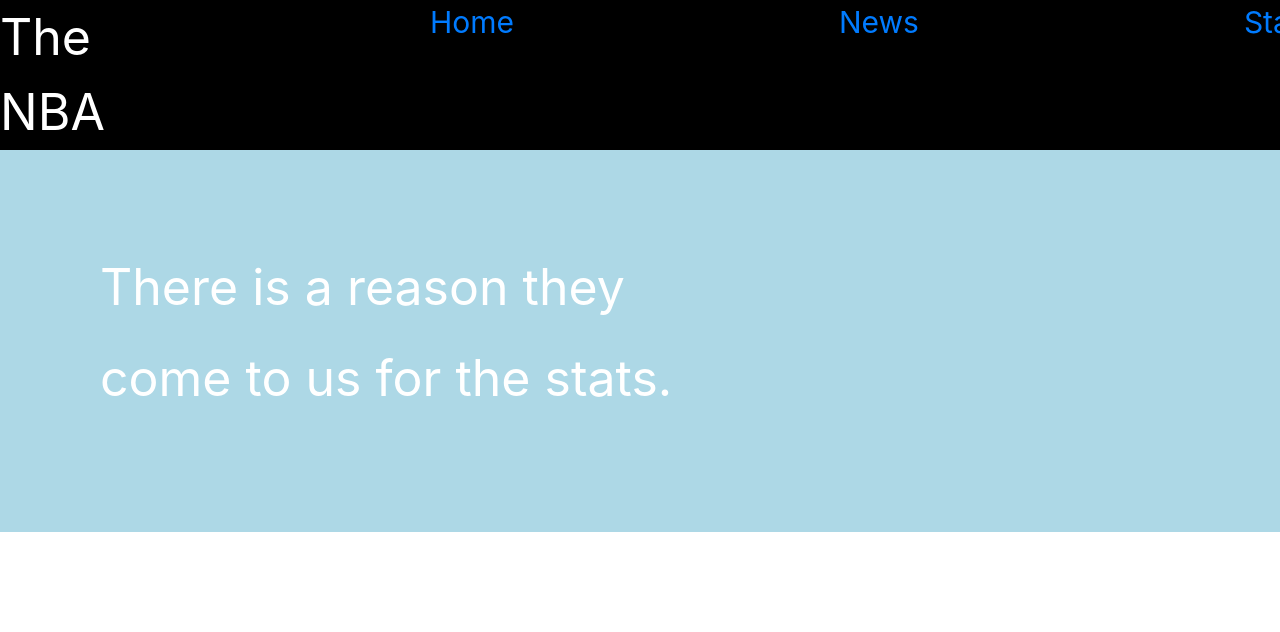
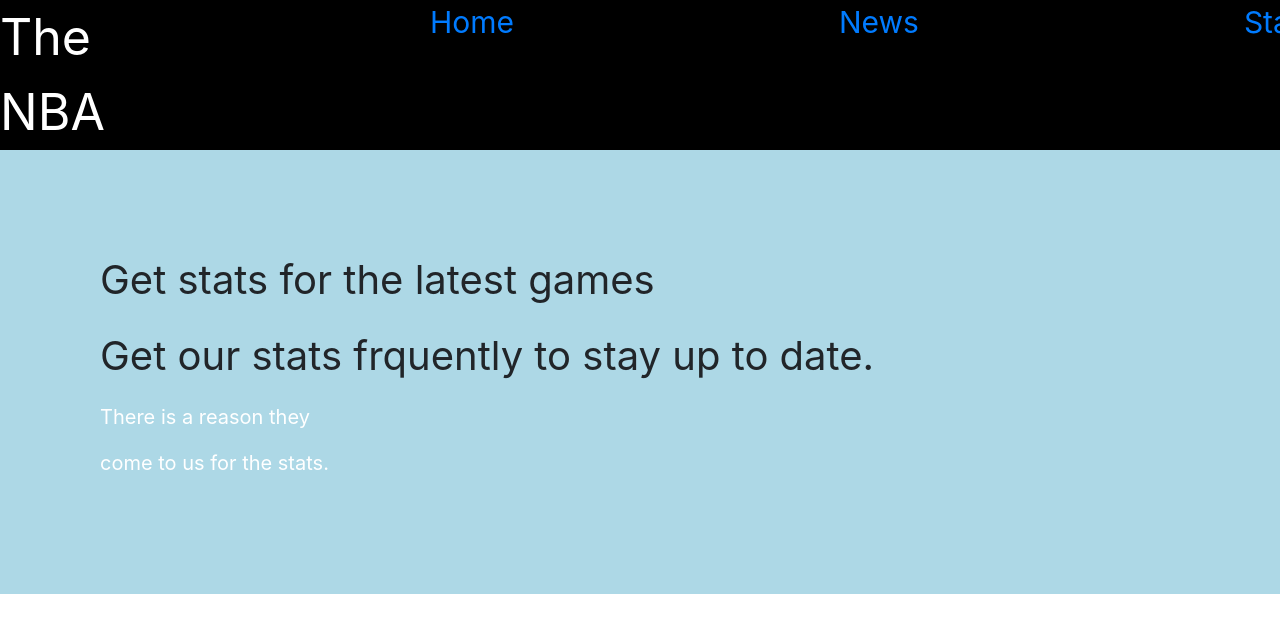
Before and after one commit to YoYoDough/Landing_Page, a plain HTML site: page index.html in a window 1280 px wide. Drawn offline with nearby package versions, Linux system fonts and the light colour scheme.

Commit message:
Was able to solve problem in Description by adding dl instead of <p> or <p1>

```diff
--- a/index.html
+++ b/index.html
@@ -16,6 +16,8 @@
         <a href="Games">Games</a>
     </div>
     <div class ="Description">
+        <dl>Get stats for the latest games</dl>
+        <dl>Get our stats frquently to stay up to date.</dl>
         <p>There is a reason they</p>
         <p>come to us for the stats.</p>
     </div>
--- a/style.css
+++ b/style.css
@@ -15,10 +15,11 @@ body{
     font-size: 30px;
 }
 .Description{
-    font-size: 50px;
+    font-size: 40px;
     padding: 100px;
     background-color: lightblue;
 }
 .Description p{
+    font-size: 20px;
     color: White;
 }
```
